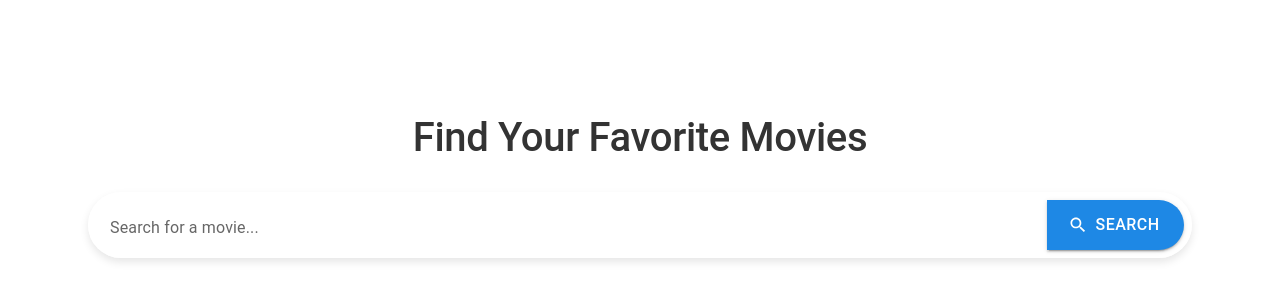
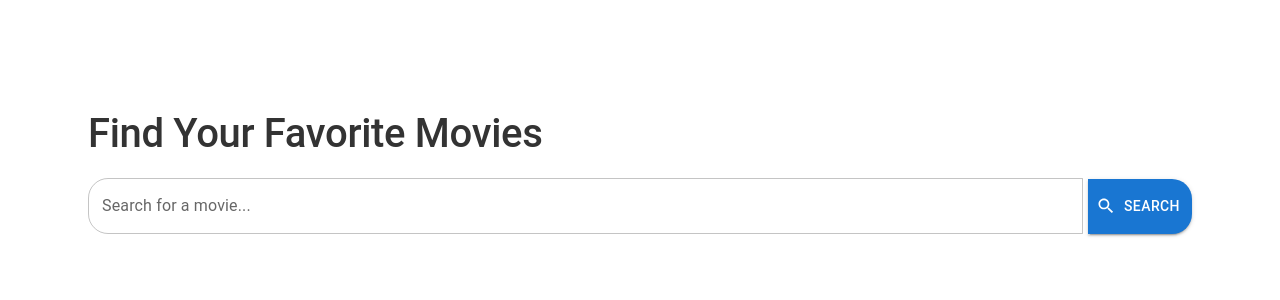
Before and after one commit to yanaStoyanovaa/my-movie-app, a Next.js app in the folder my-movie-app/: page / in a window 1280 px wide. Shown: the part 198-498 px from the top of the page. Built offline with nearby package versions, Linux system fonts and the light colour scheme.

Commit message:
adjust styles

```diff
--- a/my-movie-app/src/app/components/Search/Search.tsx
+++ b/my-movie-app/src/app/components/Search/Search.tsx
@@ -77,12 +77,12 @@ const Search: React.FC<SearchProps> = ({ setMovies, onSearchActivated }) => {
   }, [query]);
 
   return (
-    <Container>
+    <>
       <Typography sx={searchHeadingStyles} variant="h2">
         Find Your Favorite Movies
       </Typography>
 
-      <form onSubmit={handleSearch}>
+      <form  style={{width: "100%"}} onSubmit={handleSearch}>
         <Box sx={formBoxStyles}>
           <Autocomplete
             freeSolo
@@ -125,7 +125,7 @@ const Search: React.FC<SearchProps> = ({ setMovies, onSearchActivated }) => {
       </form>
 
       {error && <Box sx={errorBoxStyles}>{error}</Box>}
-    </Container>
+    </>
   );
 };
 
--- a/my-movie-app/src/app/components/Search/SearchStyles.ts
+++ b/my-movie-app/src/app/components/Search/SearchStyles.ts
@@ -1,89 +1,53 @@
 import { SxProps, Theme } from "@mui/material";
 
-// Default container style before the search is activated
-export const containerStyles: SxProps<Theme> = {
-  display: "flex",
-  flexDirection: "column",
-  justifyContent: "center",
-  alignItems: "center",
-  minHeight: "100vh",  // Full screen height initially
-  textAlign: "center",
-  position: "relative",  // Start with position relative
-  transition: "all 1.5s ease-in-out",  // Smooth transition for the whole Search container
-};
-
-// When search is activated, move the entire search UI to the top
-export const movedUpContainerStyles: SxProps<Theme> = {
-  ...containerStyles,
-  position: "fixed",  // Stick the container at the top
-  top: "0",  // Move to the top of the viewport
-  left: "0",
-  right: "0",
-  backgroundColor: "white",  // Keep a consistent background color
-  zIndex: 10,  // Ensure it stays above other content
-  padding: "10px 0",  // Add some padding around the search bar
-  height: "auto",  // Adjust height after search is triggered
-};
-
-// Keep form box and heading styles intact, but no need to transition separately now
 export const searchHeadingStyles: SxProps<Theme> = {
-  fontSize: "2.5rem",  // Adjust heading size
+  fontSize: "2.5rem",
   color: "#333",
-  marginBottom: "30px",
+  marginBottom: "20px",
   fontWeight: 500,
 };
 
 export const formBoxStyles: SxProps<Theme> = {
   display: "flex",
   justifyContent: "center",
+  gap: "5px",
   alignItems: "center",
-  mb: 4,
-  backgroundColor: "rgba(255, 255, 255, 0.9)",
-  padding: "8px",
-  borderRadius: "50px",
-  boxShadow: "0px 4px 8px rgba(0, 0, 0, 0.1)",
 };
 
 // TextField styling
 export const textFieldStyles: SxProps<Theme> = {
-  borderRadius: "30px 0 0 30px",
-  height: "50px",
-  fontSize: "1rem",
-  backgroundColor: "#fff",
-  boxShadow: "none",
-  paddingLeft: "15px",
+
+  // fontSize: "1rem",
+  // backgroundColor: "#fff",
+  // boxShadow: "none",
+  // paddingLeft: "15px",
   '& .MuiOutlinedInput-root': {
     '& fieldset': {
-      border: "none",
-    },
-    '&:hover fieldset': {
-      border: "none",
-    },
-    '&.Mui-focused fieldset': {
-      border: "none",
-    },
+      borderRadius: "20px 0 0 20px",
+    }
   },
 };
 
 export const buttonStyles: SxProps<Theme> = {
-  height: "50px",
-  borderRadius: "0 30px 30px 0",
-  padding: "0 30px",
-  backgroundColor: "#1e88e5",
-  fontSize: "1rem",
-  '&:hover': {
-    backgroundColor: "#1565c0",
-  },
+   height: "55px",
+   borderRadius: "0 20px 20px 0",
+  // padding: "0 30px",
+  // backgroundColor: "#1e88e5",
+  // fontSize: "1rem",
+  // '&:hover': {
+  //   backgroundColor: "#1565c0",
+  // },
 };
 
 export const errorBoxStyles: SxProps<Theme> = {
   color: "error.main",
-  marginTop: "20px",
+  marginTop: "10px",
 };
 
 export const resultsContainerStyles: SxProps<Theme> = {
-  display: "flex",
-  flexWrap: "wrap",
-  justifyContent: "center",
-  marginTop: "20px",  // Space between search and results
-};
+  // display: "flex",
+  // flexWrap: "wrap",
+  // justifyContent: "center",
+  // marginTop: "20px",
+
+}
--- a/my-movie-app/src/app/globals.css
+++ b/my-movie-app/src/app/globals.css
@@ -18,6 +18,7 @@ body {
   color: var(--foreground);
   background: var(--background);
   font-family: Arial, Helvetica, sans-serif;
+  height: 100vh !important;
 }
 
 * {
--- a/my-movie-app/src/app/layout.tsx
+++ b/my-movie-app/src/app/layout.tsx
@@ -13,7 +13,7 @@ export default function RootLayout({
   return (
     <html lang="en">
       <head />
-      <body>
+      <body style={{height: "100vh"}}>
         <ThemeProvider theme={theme}>
           {/* CssBaseline ensures consistent baseline styling */}
           <CssBaseline />
--- a/my-movie-app/src/app/page.tsx
+++ b/my-movie-app/src/app/page.tsx
@@ -1,29 +1,38 @@
+// Home.tsx
 "use client";
 
-import React, { useState } from 'react';
-import { Container } from '@mui/material';
-import Results from './components/Results/Results';
-import Search from './components/Search/Search';
-import { MovieType } from './typings/movieType';
-import { containerStyles, movedUpContainerStyles } from './components/Search/SearchStyles';
+import React, { useState } from "react";
+import { Container } from "@mui/material";
+import Results from "./components/Results/Results";
+import Search from "./components/Search/Search";
+import { MovieType } from "./typings/movieType";
+import {
+  mainContainerStyles,
+  movedUpSearchStyles,
+  resultsContainerStyles,
+  searchStyles,
+
+} from "./pageStyle";
 
 export default function Home() {
   const [movies, setMovies] = useState<MovieType[]>([]);
-  const [isSearchActive, setIsSearchActive] = useState<boolean>(false);  // Track when search is active
+  const [isSearchActive, setIsSearchActive] = useState<boolean>(false);
 
-  // Trigger search animation when movies are fetched
   const handleSearchActivated = () => {
-    setIsSearchActive(true);  // Set search as active to trigger animation
+    setIsSearchActive(true);
   };
 
   return (
-    <Container sx={isSearchActive ? movedUpContainerStyles : containerStyles}>
-      {/* Pass down the trigger handler to Search component */}
-      <Search setMovies={setMovies} onSearchActivated={handleSearchActivated} />
+    <Container sx={mainContainerStyles}>
+      <Container sx={isSearchActive ? movedUpSearchStyles : searchStyles}>
+        <Search
+          setMovies={setMovies}
+          onSearchActivated={handleSearchActivated}
+        />
+      </Container>
 
-      {/* Show Results after movies are fetched */}
       {movies.length > 0 && (
-        <Container sx={{ marginTop: '100px' }}>
+        <Container sx={resultsContainerStyles}>
           <Results movies={movies} />
         </Container>
       )}
--- /dev/null
+++ b/my-movie-app/src/app/pageStyle.ts
@@ -0,0 +1,27 @@
+export const searchStyles = {
+  padding: "10px",
+  transform: "translateY(200%)",
+  transition: "transform 0.5s ease-in-out",
+};
+
+export const mainContainerStyles = {
+  height: "100%",
+  padding: "10px",
+};
+
+export const movedUpSearchStyles = {
+  ...searchStyles,
+  transform: "translateY(0%)",
+};
+export const searchContainerStyles = {
+  display: "flex",
+  flexDirection: "column",
+  alignItems: "center",
+};
+
+export const resultsContainerStyles = {
+  marginTop: "10px",
+  zIndex: "-100",
+  position: "relative"
+
+};
```
